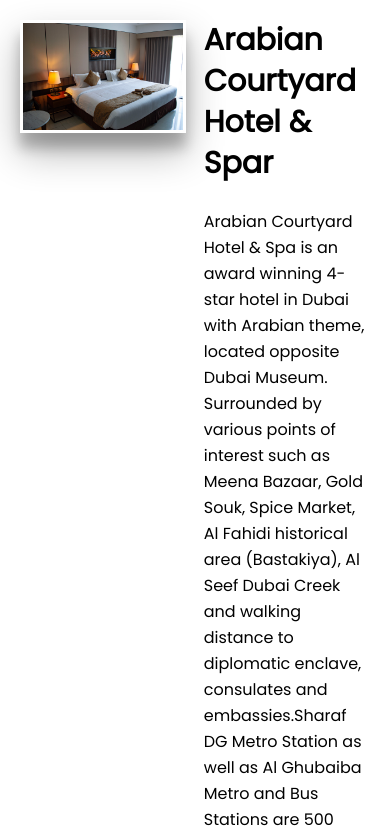
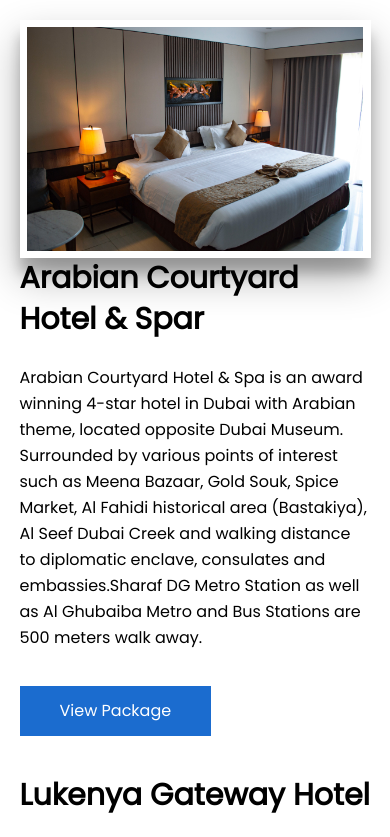
Before and after one commit to bushbeachtravel/bush-and-beach-frontend, a React (Vite) app: page /hotels in a window 390 px wide. Shown: the top 837 px of the page. Built offline with nearby package versions, Linux system fonts and the light colour scheme; a web font is replaced by a local one.

Commit message:
Making the hotel booking components mobile-responsive

```diff
--- a/src/assets/styles/HomePage.css
+++ b/src/assets/styles/HomePage.css
@@ -27,7 +27,6 @@
   flex-direction: column;
   justify-content: center;
   align-items: center;
-  flex-wrap: wrap;
 }
 
 .service-container {
@@ -60,7 +59,24 @@
   border: none;
 }
 
+/*Mobile*/
+@media only screen and (max-width: 600px) {
+  .service-container {
+    display: block;
+  }
+}
 
-/* .package-elements {
-  display: flex;
-} */
+@media only screen and (min-width: 600px) {
+}
+
+@media only screen and (min-width: 768px) {
+  .service-container {
+    display: block;
+  }
+}
+
+@media only screen and (min-width: 992px) {
+  .service-container {
+    display: flex;
+  }
+}
--- a/src/components/modals/HotelModal.jsx
+++ b/src/components/modals/HotelModal.jsx
@@ -21,6 +21,7 @@
             $380 Per Person On a Double Occupancy.
           </Typography>
           <ul className="mb-2">
+            <Typography color="blue-gray" className="mb-3">Package includes the following</Typography>
             <li className="flex items-acenter mb-2 font-poppins"><FaCheck />Meet up & assist at the Dubai airport</li>
             <li className="flex items-center mb-2 font-poppins"><FaCheck /> Daily breakfast at the hotel</li>
             <li className="flex items-center mb-2 font-poppins"><FaCheck />Return Dubai airport transfer</li>
```
